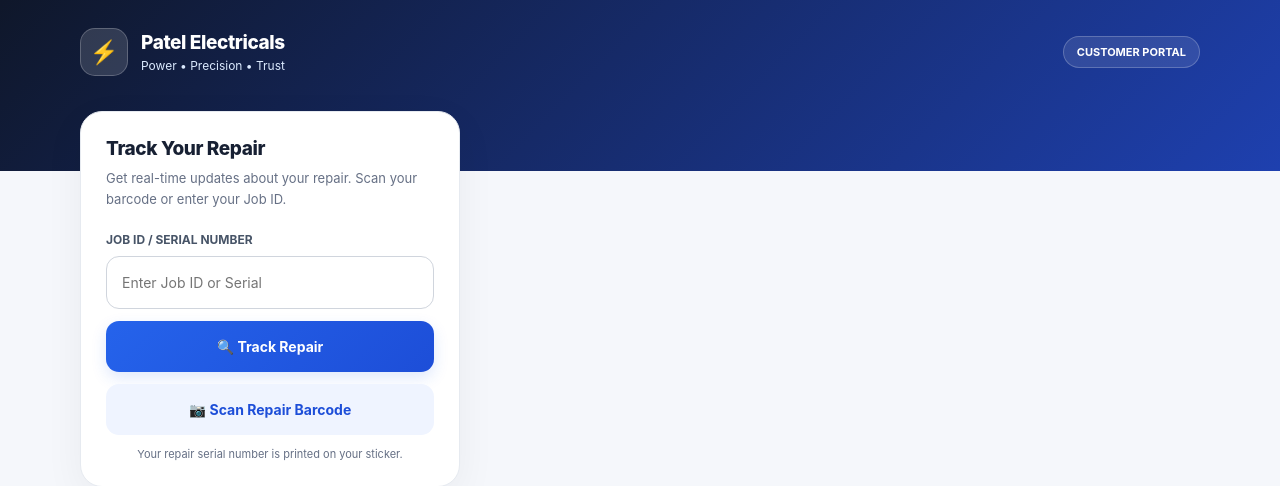
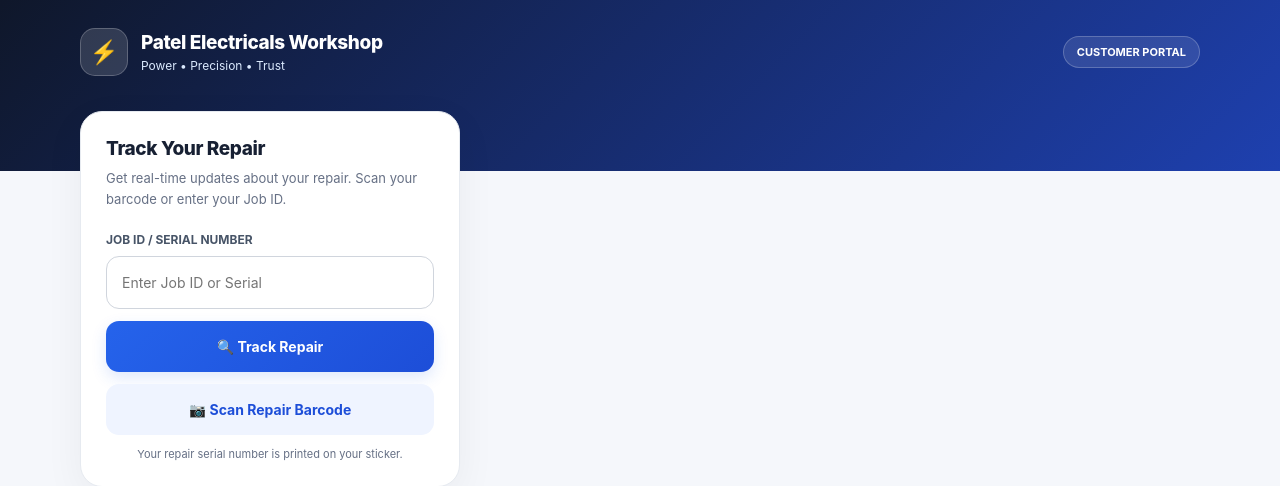
Before and after one commit to namritaag9-jpg/PEW, a Flask app: page /track in a window 1280 px wide. Shown: the top 486 px of the page. Run offline with Flask 3, Linux system fonts and the light colour scheme.

Commit message:
Update customer_tracking.html

```diff
--- a/pos/templates/customer_tracking.html
+++ b/pos/templates/customer_tracking.html
@@ -607,7 +607,7 @@ button:disabled {
             <div class="brand-icon">⚡</div>
 
             <div>
-                <h1>Patel Electricals</h1>
+                <h1>Patel Electricals Workshop</h1>
                 <p>Power • Precision • Trust</p>
             </div>
 
```
